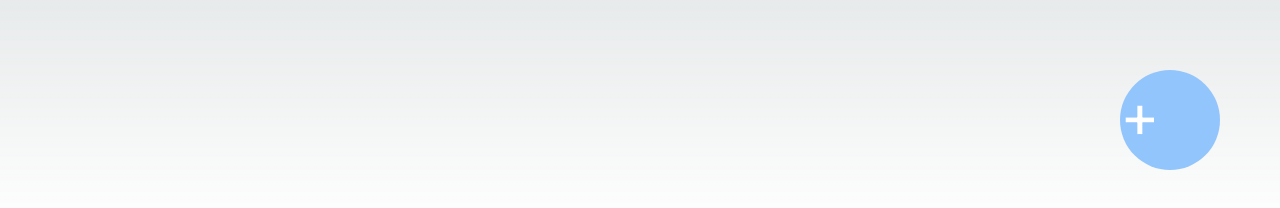
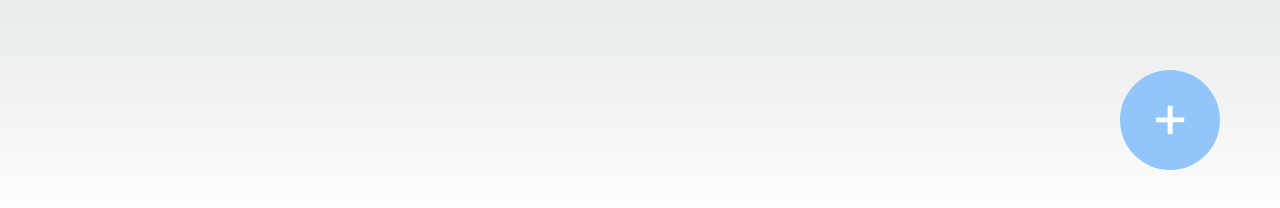
Before and after one commit to suwahanauta/kpop, a Next.js app: page /groups in a window 1280 px wide. Shown: the part 570-778 px from the top of the page. Built offline with nearby package versions, Linux system fonts and the light colour scheme.

Commit message:
a要素をブロック要素に変更して、クリック範囲を広げる

```diff
--- a/app/groups/page.tsx
+++ b/app/groups/page.tsx
@@ -34,7 +34,7 @@ export default function Home() {
       </div>
 
       <div className="h-[100px] w-[100px] bg-blue-300 absolute bottom-[60px] right-[60px] text-[60px] rounded-full">
-        <a href="/groups/create" className="text-center text-white">+</a>
+        <a href="/groups/create" className="block text-center text-white ">+</a>
       </div>
 
     </div>
```
